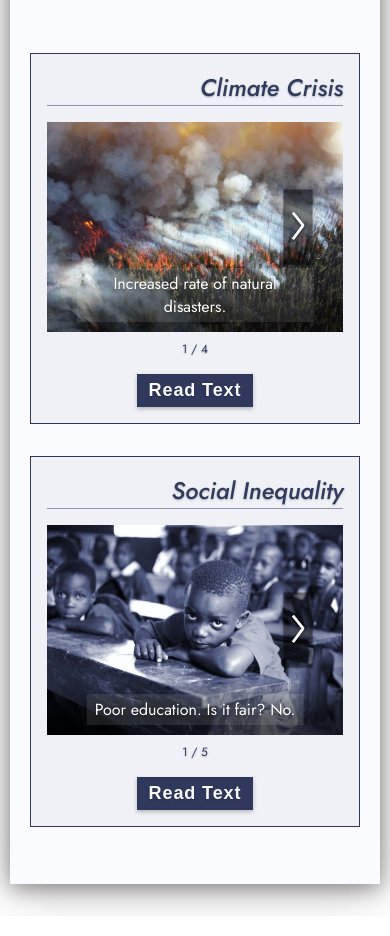
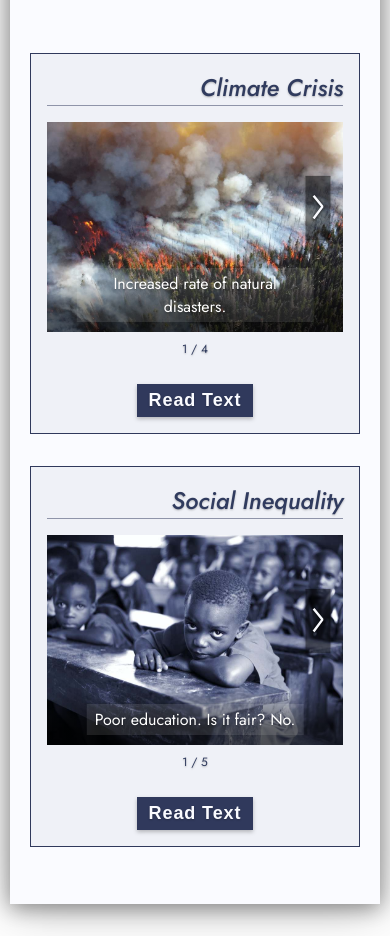
Before and after one commit to terra-utopia/terra-utopia-website, a Nuxt app: page / in a window 390 px wide. Shown: the part 1740-2676 px from the top of the page. Built offline with nearby package versions, Linux system fonts and the light colour scheme.

Commit message:
slideshow: improved caption markup and whitespace; introduced max-width, media queries for mobile

```diff
--- a/components/Bookshelf.vue
+++ b/components/Bookshelf.vue
@@ -43,7 +43,7 @@ export default {
         margin: { top: 14px; bottom: 8px; };
     }
 
-    @media (hover:hover) {  // only for devices whose primary pointer device supports hover (exludes most mobile devices)
+    @media (hover: hover) {  // only for devices whose primary pointer device supports hover (exludes most mobile devices)
         a {
             transition: opacity 0.15s linear;
         }
--- a/components/SlideShow.vue
+++ b/components/SlideShow.vue
@@ -5,9 +5,9 @@
                 <div role="img" :style="{ 'background-image': `url('${slides[activeIndex].imageSrc}')` }" /><!-- `<div>` instead of `<img>`, to enable usage of `background-size: contain/cover` which is needed to adapt any image to the fixed aspect ratio -->
             </FixedAspectRatio>
             <div class="bottom-shadow"></div>
-            <div class="caption-wrapper">
-                <p class="caption">{{ slides[activeIndex].caption }}</p>
-            </div>
+            <p class="caption">
+                <span>{{ slides[activeIndex].caption }}</span>
+            </p>
         </div>
         <button
             class="previous"
@@ -78,6 +78,9 @@ export default {
 
 <style lang="scss">
 .SlideShow {
+    max-width: 600px;
+    margin: { left: auto; right: auto; bottom: 10px; };
+    @media (min-width: 700px) { margin-bottom: 28px; }
     position: relative; // for absolute positioned 'button's
 
     .SlideShow-item {
@@ -112,36 +115,35 @@ export default {
                 transparent 100%
             );
         }
-        div.caption-wrapper {
+        p.caption {
             position: absolute;
+            bottom: 10px;
+            width: 100%;
             left: 50%;
-            width: 100%;
             transform: translateX(-50%);
-            bottom: 10px;
             text-align: center;
 
-            p.caption {
-                display: inline-block; // shrink to fit content
+            span {
+                display: inline-block; // for 'max-width' to work
                 max-width: 80%;
-                // text-align: center; // XXX
                 padding: 4px 8px;
                 background: rgba(255, 255, 255, 0.1);
                 color: white;
                 font-size: 16px;
-                // white-space: pre; // XXX
             }
         }
     }
     button {
         position: absolute;
-        top: 40%;
-        width: calc(14px + 28px);
-        height: calc(32px + 75px);
+        &.previous { left: 24px; }
+        &.next { right: 24px; }
+        width: 42px;    // adjusted to match svg <img> dimensions, further size is adjusted via scale
+        height: 107px;  //
+        top: 40%;  // slightly higher than 50% (exactly vertically centered)
         transform-origin: 50% 50%;
         transform: translateY(-50%) scale(0.7);
         transition: transform 0.3s ease-out;
         background: rgba(0, 0, 0, 0.5);
-        // '<img>' child centers itself (with position absolute)
 
         img {
             position: absolute;
@@ -150,16 +152,28 @@ export default {
             transform: translate(-50%, -50%);
         }
         &.previous {
-            left: 24px;
             img { transform: translate(-50%, -50%) scaleX(-1); }
         }
-        &.next {
-            right: 24px;
+        @media (hover: hover) {  // only for devices whose primary pointer device supports hover (exludes most mobile devices)
+            &:hover {
+                cursor: pointer;
+                transform: translateY(-50%) scale(0.85);  // larger
+                background: rgba(0, 0, 0, 0.43);  // lighter
+            }
         }
-        &:hover {
-            cursor: pointer;
-            transform: translateY(-50%) scale(0.85);  // larger
-            background: rgba(0, 0, 0, 0.43);  // lighter
+
+        // for mobile devices...
+        @media (max-width: 480px) {
+            top: 32%; // higher
+            &.previous { left: 4px; }   // more outwards
+            &.next { right: 4px; }      //
+            transform: translateY(-50%) scale(0.6);
+
+            @media (hover: hover) {  // only for devices whose primary pointer device supports hover (exludes most mobile devices)
+                &:hover {
+                    transform: translateY(-50%) scale(0.72);
+                }
+            }
         }
     }
     p.counter {
```
